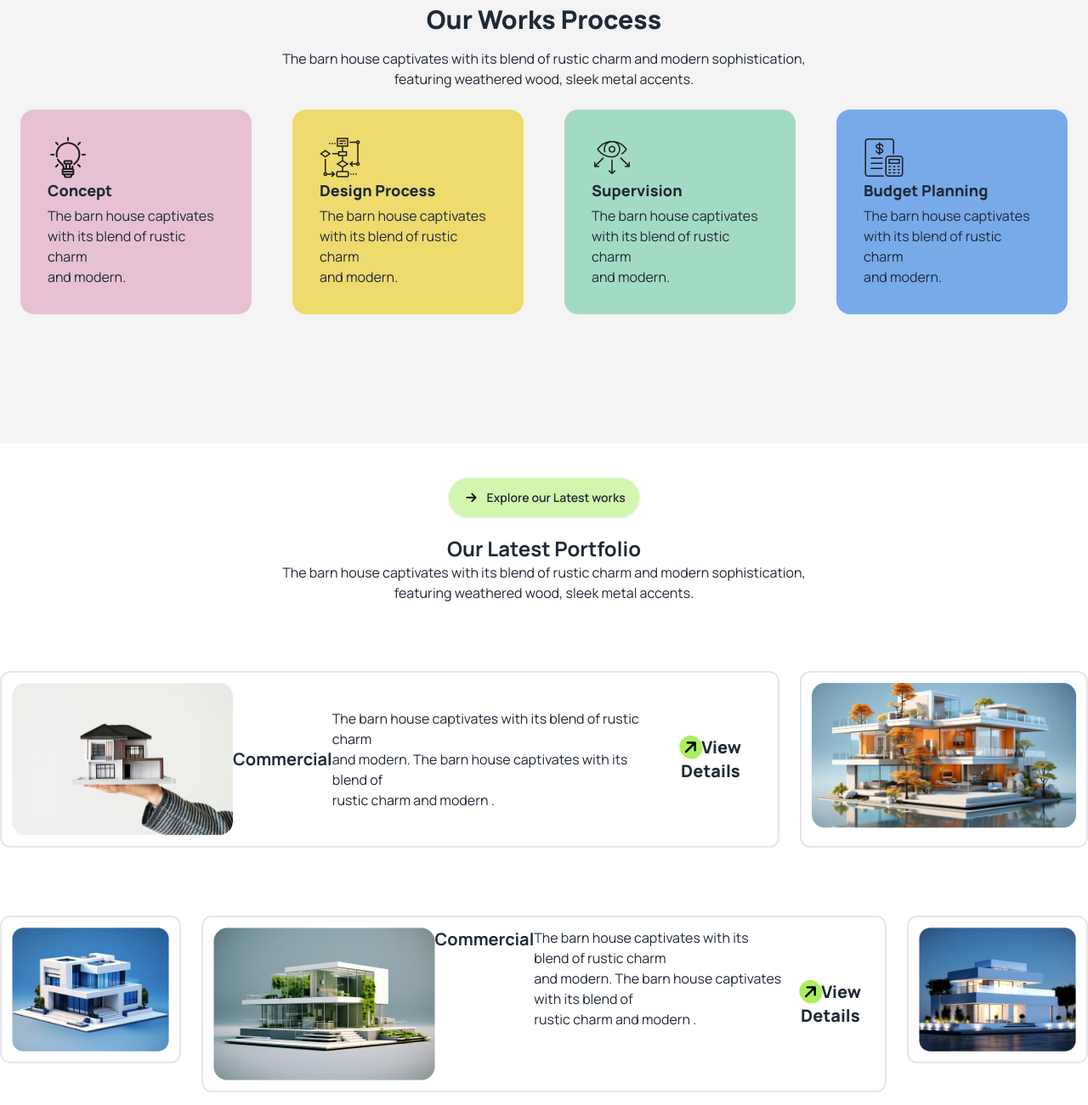
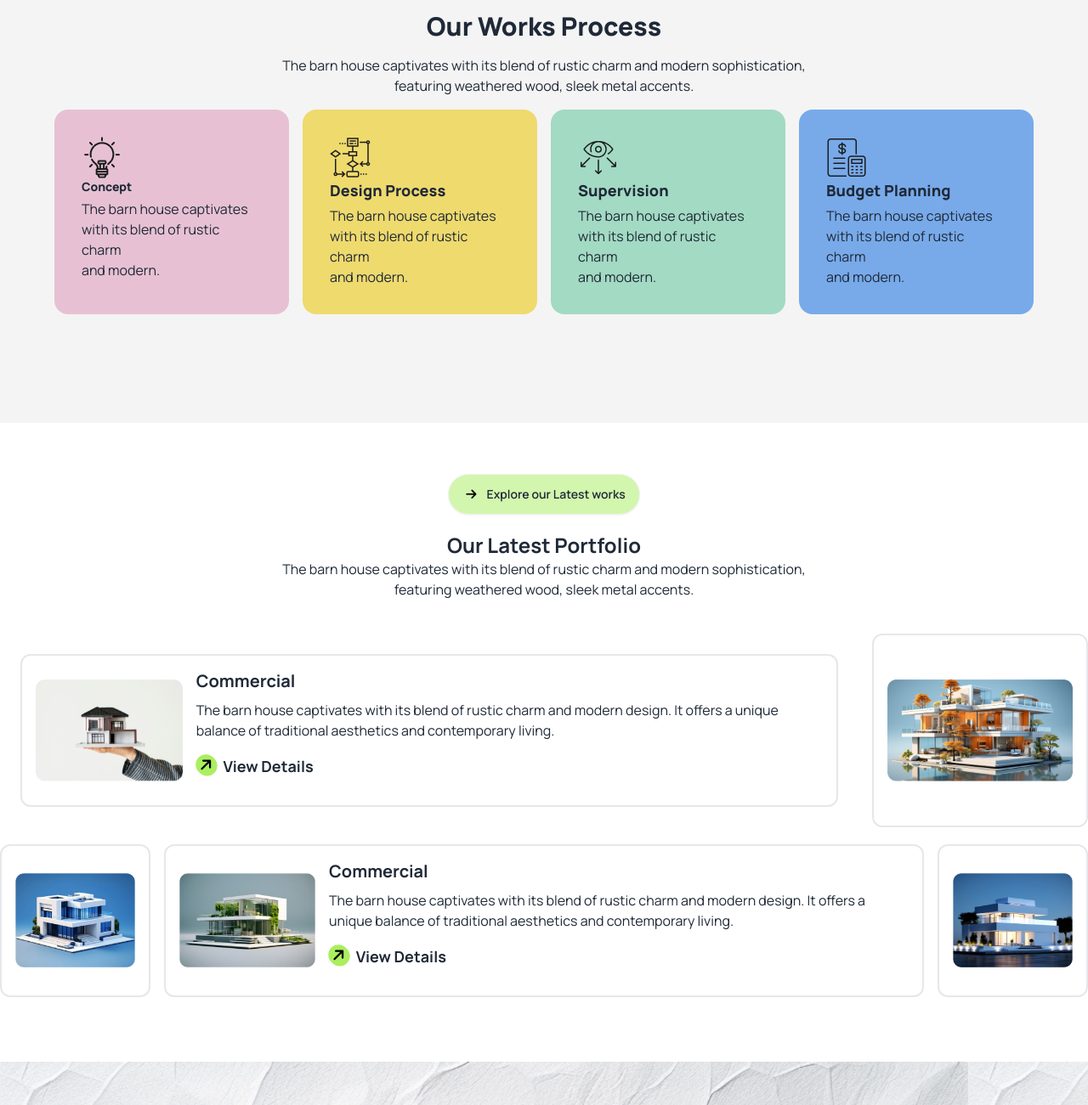
Before and after one commit to talhazubaerbd/assignment-3, a plain HTML site: page index.html in a window 1280 px wide. Shown: the part 1499-2800 px from the top of the page at 85% size. Drawn offline with nearby package versions, Linux system fonts and the light colour scheme.

Commit message:
responsive commit

```diff
--- a/index.html
+++ b/index.html
@@ -12,12 +12,12 @@
     <link href="https://fonts.googleapis.com/css2?family=Manrope:wght@200..800&display=swap" rel="stylesheet">
     <script src="https://kit.fontawesome.com/4a3be9bc04.js" crossorigin="anonymous"></script>
     <style>
-        .font-manrope{
+        body{
             font-family: "Manrope", sans-serif;
         }
     </style>
 </head>
-<body class="font-manrope">
+<body>
     <header>
             <!-- navbar -->
             <div class="navbar bg-base-100" my-5>
@@ -71,33 +71,33 @@
               </div>
     </header>
     <main>
-        <div class="section01 container mx-auto flex flex-col items-center text-center mb-12">
+        <div class="section01 container mx-auto p-2 flex flex-col items-center text-center mb-12">
             <img src="image/banner.png">
-            <h1 class="text-4xl font-bold">A barn house of this design has a<br> striking appearance</h1><br>
-            <p class="text-l">The barn house captivates with its blend of rustic charm and modern sophistication, featuring weathered wood, sleek metal<br> accents, and large windows that flood the space with natural light.</p><br>
+            <h1 class="text-xl sm:text-4xl font-bold">A barn house of this design has a<br> striking appearance</h1><br>
+            <p class="text-sm sm:text-l">The barn house captivates with its blend of rustic charm and modern sophistication, featuring weathered wood, sleek metal<br> accents, and large windows that flood the space with natural light.</p><br>
             <a class="btn rounded-full bg-[#abef5f]">Book consult <i class="fa-solid fa-arrow-right bg-black rounded-full text-white -rotate-45 p-1"></i></a>
         </div>
-        <div class="section02 bg-[#f4f4f4] py-12">
-            <div class="container mx-auto flex items-center">
-                <div class="mini-section01 w-6/12 mr-6">
+        <div class="section02 bg-[#f4f4f4] p-4 sm:p-12">
+            <div class="container mx-auto flex flex-col sm:flex-row sm:items-center">
+                <div class="mini-section01 w-full mr-6">
                     <img src="image/Vector.png" class="mb-6">
                     <button class="btn bg-white mb-4 rounded-full"><i class="fa-solid fa-arrow-right"></i>About Us</button>
                     <h2 class="text-2xl font-black mb-4">We design thoughtful, liveable spaces</h2>
                     <p class="mb-6">The barn house captivates with its blend of rustic charm and<br>
                       modern sophistication, featuring weathered wood, sleek metal accents.</p>
-                    <div class="card bg-white shadow p-6 my-2 w-11/12">
+                    <div class="card bg-white shadow p-6 my-2 ">
                       <img src="image/commercial.png" class="w-14">
                       <h3 class="font-bold">Commercial</h3>
                       <p>The barn house captivates with its blend<br> of rustic charm and modern.</p>
                     </div>
-                    <div class="card bg-white shadow p-6 my-2 w-11/12">
+                    <div class="card bg-white shadow p-6 my-2 ">
                       <img src="image/commercial.png" class="w-14">
                       <h3 class="font-bold">Commercial</h3>
                       <p>The barn house captivates with its blend<br> of rustic charm and modern.</p>
                     </div>
                 </div>
-                <div class="mini-section02 w-6/12">
-                    <img src="image/Rectangle.png" class="w-4/5">
+                <div class="mini-section02 w-full">
+                    <img src="image/Rectangle.png" >
                 </div>
             </div>
 
@@ -108,23 +108,23 @@
             <h2 class="text-3xl font-black mb-4">Our Works Process</h2>
             <p>The barn house captivates with its blend of rustic charm and modern sophistication, <br> featuring weathered wood, sleek metal accents.</p>
           </div>
-          <div class="mini-section-02 flex">
-            <div class="card bg-[#e7c1d3] w-1/4 p-8 m-6">
+          <div class="mini-section-02 flex flex-col sm:flex-row m-4 gap-4">
+            <div class="card bg-[#e7c1d3] w-full p-8 sm:w-1/4">
               <img src="image/concept.png" class="w-12">
-              <h3 class="font-black lg:text-lg sm:text-sm mb-1">Concept</h3>
+              <h3 class="font-black text-lg text-sm mb-1">Concept</h3>
               <p class="text-sm lg:text-base">The barn house captivates<br> with its blend of rustic charm<br> and modern.</p>
             </div>
-            <div class="card bg-[#efda6e] w-1/4 p-8 m-6">
+            <div class="card bg-[#efda6e] w-full p-8 sm:w-1/4">
               <img src="image/flow-chart.png" class="w-12">
               <h3 class="font-black lg:text-lg sm:text-sm mb-1">Design Process</h3>
               <p class="text-sm lg:text-base">The barn house captivates<br> with its blend of rustic charm<br> and modern.</p>
             </div>
-            <div class="card bg-[#a3dac3] w-1/4 p-8 m-6">
+            <div class="card bg-[#a3dac3] w-full p-8 sm:w-1/4">
               <img src="image/vision.png" class="w-12">
               <h3 class="font-black lg:text-lg sm:text-sm mb-1">Supervision</h3>
               <p class="text-sm lg:text-base">The barn house captivates<br> with its blend of rustic charm<br> and modern.</p>
             </div>
-            <div class="card bg-[#78aaea] w-1/4 p-8 m-6">
+            <div class="card bg-[#78aaea] w-full p-8 sm:w-1/4">
               <img src="image/budget-planning.png" class="w-12">
               <h3 class="font-black lg:text-lg sm:text-sm mb-1">Budget Planning</h3>
               <p class="text-sm lg:text-base">The barn house captivates<br> with its blend of rustic charm<br> and modern.</p>
@@ -133,63 +133,92 @@
          </div>
         </div>
 
-    </main>
+
 
 <!-- sectionlayout -->
 
-  <div class="flex justify-center mt-5 "><a class=" mt-5 btn rounded-full bg-[#d3f6ae]"><i class="fa-solid fa-arrow-right  text-black  p-1"></i>Explore our Latest works </i></a></div>
+  <div class="my-10">
+    <div class="flex justify-center mt-5 "><a class="mt-5 btn rounded-full bg-[#d3f6ae]"><i class="fa-solid fa-arrow-right  text-black  p-1"></i>Explore our Latest works </i></a></div>
     <div class="text-center mt-5">
         <h1 class="text-2xl font-bold t">Our Latest Portfolio</h1>
         <p>The barn house captivates with its blend of rustic charm and modern sophistication, <br>featuring weathered wood, sleek metal accents.</p>
     </div>
-
-<div class="container mx-auto my-20 flex ">
-  <div class="card-1 flex items-center border-solid border-2 p-3 rounded-xl w-3/4 ">
-    <img src="image/img1.png" alt="">
-    <h2 class="text-xl font-bold ">Commercial</h2>
-    <p>The barn house captivates with its blend of rustic charm <br> and modern. The barn house captivates with its blend of <br>rustic charm and modern .</p>
-    <button class="text-xl font-black"> <i class="fa-solid fa-arrow-right bg-[#abef5f] rounded-full text-black -rotate-45 p-1"></i>View Details</button>
   </div>
-  <div class=" border-solid border-2 p-3 rounded-xl ml-6 ">
-    <img src="image/img2.png" alt="">
+  <div class="boxes pb-14">
+    <div class="container mx-auto flex space-x-4 justify-around flex-col sm:flex-row">
+      <div class="section01 space-x-4 flex sm:flex-row items-center rounded-xl border-2 p-3 sm:p-4 sm:m-6 flex-col">
+        <div class="img">
+          <img src="image/img1.png">
         </div>
-</div>
-<div class="container mx-auto my-20 flex ">
-  <div class="card-3 mr-6">
-    <img class="border-solid border-2 p-3 rounded-xl" src="image/img3.png" alt="">
-  </div>
-  <div class="border-solid border-2 p-3 rounded-xl flex ">
-    <img src="image/img4.png" alt="">
-    <h2 class="text-xl font-bold ">Commercial</h2>
-    <p class="justify-center items-center">The barn house captivates with its blend of rustic charm <br> and modern. The barn house captivates with its blend of <br>rustic charm and modern .</p>
-    <button class="text-xl font-black"> <i class="fa-solid fa-arrow-right bg-[#abef5f] rounded-full text-black -rotate-45 p-1"></i>View Details</button>
-  </div>
-  <div class="card-5 ml-6">
-    <img class="border-solid border-2 p-3 rounded-xl" src="image/img5.png" alt="">
+        <div class="texts">
+          <h3 class="text-xl font-bold mb-2">Commercial</h3>
+          <p class="mb-4">
+            The barn house captivates with its blend of rustic charm and modern design. It offers a unique balance of traditional aesthetics and contemporary living.
+          </p>
+          <button class="text-lg font-bold mb-4 flex">
+            <i class="fa-solid fa-arrow-right bg-[#abef5f] rounded-full text-black -rotate-45 p-1 mr-2"></i>
+            View Details
+          </button>
         </div>
       </div>
 
-<!-- iputfeild -->
- <div class="">
+      <div class="section02 flex items-center rounded-xl border-2 p-4">
+        <img src="image/img2.png">
+      </div>
+  </div>
+
+  <div class="container mx-auto flex gap-4 my-5">
+    <div class="section02 flex items-center rounded-xl border-2 p-4">
+      <img class="" src="image/img3.png">
+    </div>
+    <div class="section01 space-x-4 flex flex-row items-center rounded-xl border-2 p-4">
+      <div class="img">
+        <img src="image/img4.png">
+      </div>
+      <div class="texts">
+        <h3 class="text-xl font-bold mb-2">Commercial</h3>
+        <p class="mb-4">
+          The barn house captivates with its blend of rustic charm and modern design. It offers a unique balance of traditional aesthetics and contemporary living.
+        </p>
+        <button class="text-lg font-bold mb-4 flex">
+          <i class="fa-solid fa-arrow-right bg-[#abef5f] rounded-full text-black -rotate-45 p-1 mr-2"></i>
+          View Details
+        </button>
+      </div>
+    </div>
+    <div class="section02 flex items-center rounded-xl border-2 p-4">
+      <img src="image/img5.png">
+    </div>
+  </div>
+  </div>
+
+
+
+
+<!-- Form -->
+<div class="forbg  py-20 bg-[url('image/bg.jpg')]">
+  <div class="container mx-auto">
     <div class="text-center">
-    <a class=" mt-5 btn rounded-full bg-[#d3f6ae]"><i class="fa-solid fa-arrow-right  text-black  p-1"></i>Let’s Connect</i></a>
-    <h1 class="text-2xl font-bold t">Let’s Discuss Next Project</h1>
+      <a class="btn rounded-full bg-[#d3f6ae] mb-2"><i class="fa-solid fa-arrow-right  text-black  p-1"></i>Let’s Connect</i></a>
+      <h1 class="text-2xl font-bold t mb-4">Let’s Discuss Next Project</h1>
       <p>The barn house captivates with its blend of rustic charm and modern sophistication,<br> featuring weathered wood, sleek metal accents.</p>
     </div>
-  <div class=" grid grid-cols-2 sm:gird-cols-1 container  mx-auto my-20 mt-8 bg-red-400 space-x-0.5 ">
+    <div class="grid grid-cols-2 sm:gird-cols-1 gap-3">
+        <input class="w-1/ mt-5 gap-2 p-5 rounded-full" type="text" placeholder="First Name">
+        <input class="w-1/ mt-5 gap-2 p-5 rounded-full" type="text" placeholder="Last Name">
+        <input class="w-1/ mt-5 gap-2 p-5 rounded-full" type="number" placeholder="Mobile Number">
+        <input class="w-1/ mt-5 gap-2 p-5 rounded-full" type="email" placeholder="Enter Your Email">
+    </div>
+    <textarea name="" class="w-full mt-5 gap-2 p-5 rounded-3xl " rows="4" cols="100"></textarea>
+    <a class="btn rounded-full bg-[#d3f6ae] w-full text-lg my-2">Let’s Connect<i class="fa-solid fa-arrow-right  text-black  p-1"></i></a>
+  </div>
+</div>
+</main>
 
-      <input class="w-1/ mt-5 gap-2 p-5 rounded-full mr-6 " type="text" placeholder="First Name">
-      <input class="w-1/ mt-5 gap-2 p-5 rounded-full " type="text" placeholder="Last Name">
-      <input class="w-1/ mt-5 gap-2 p-5 rounded-full mr-6" type="number" placeholder="Mobile Number">
-      <input class="w-1/ mt-5 gap-2 p-5 rounded-full" type="email" placeholder="Enter Your Email">
-      <input class="" type="comment" placeholder="Write your message here">
-
-  </div>
-
-</div>
+<!-- Footer -->
 
 <footer class="bg-black text-white">
-  <div class="text-center mt-5 ">
+  <div class="text-center pt-10">
     <a class=" mt-10 btn-ghost text-xl"> <i class="fa-solid fa-arrow-right bg-[#abef5f] rounded-full text-black -rotate-45 p-1"></i>Rinterio </a>
 
     <p class="mt-10">The barn house captivates with its blend of rustic charm and modern sophistication,<br> featuring weathered wood, sleek metal accents.</p>
@@ -203,10 +232,8 @@
   </div>
   </div>
   <div class="text-center mt-10">
-    <a class="btn rounded-full bg-[#abef5f]">Book consult <i class="fa-solid fa-arrow-right bg-black rounded-full text-white -rotate-45 p-1"></i></a>
-
+    <a class="btn rounded-full bg-[#abef5f]">Book consult<i class="fa-solid fa-arrow-right bg-black rounded-full text-white -rotate-45 p-1"></i></a>
   </div>
-
 </footer>
 </body>
 </html>
```
Lines whose indentation alone changed are shown as unchanged.
